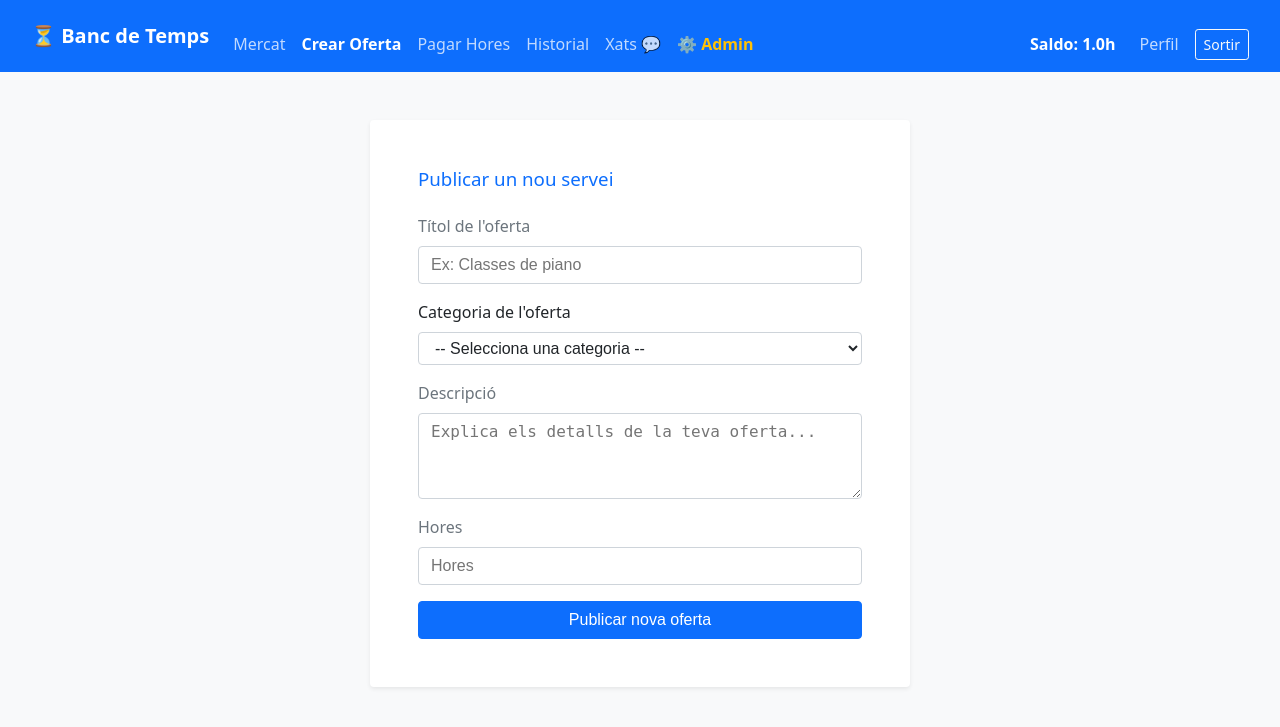
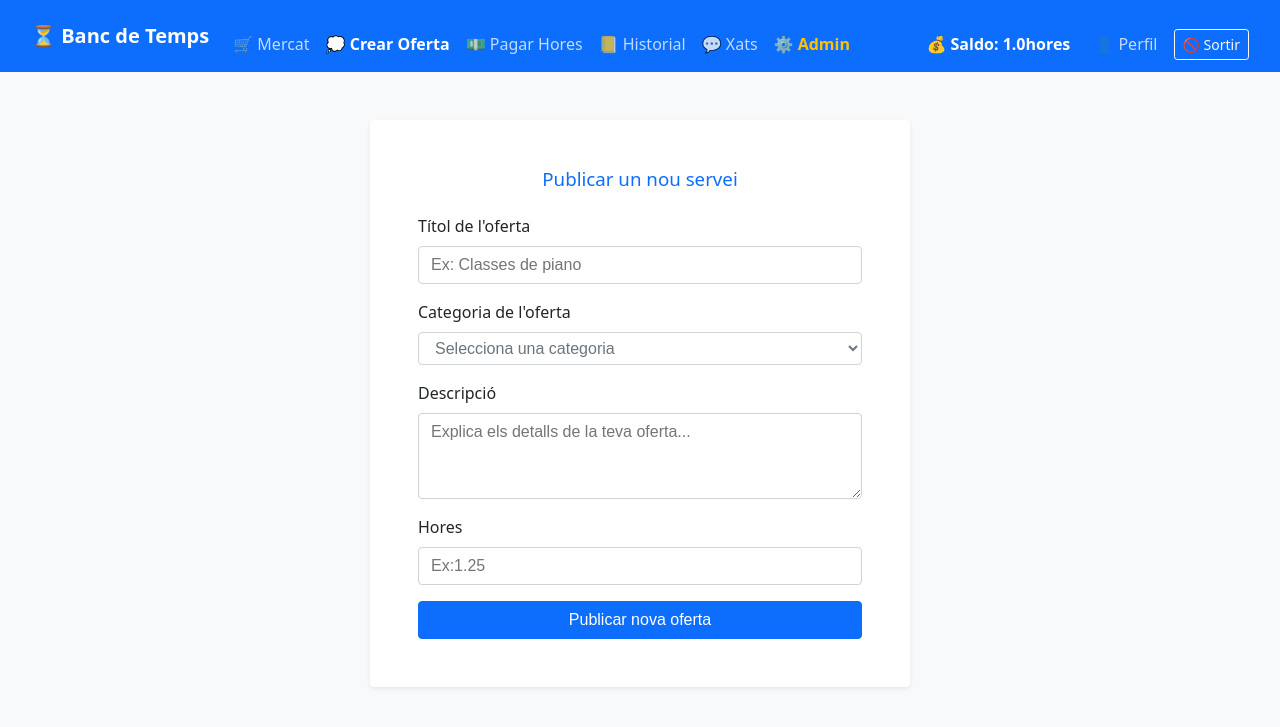
Before and after one commit to arnaufito/banc_de_temps, a Flask app: page /crear_oferta in a window 1280 px wide. Shown: the top 727 px of the page. Run offline with Flask 3, Linux system fonts and the light colour scheme; the visitor is signed in with stand-in values (Sample User, id 1); tables that the repository leaves empty hold one stand-in row (values such as "Sample post").

Commit message:
he modificat coses de estetica i algunes classes de pagar hores i crear oferta

```diff
--- a/static/style.css
+++ b/static/style.css
@@ -58,7 +58,7 @@ h1, h2, h3, h4, h5 { margin-top: 0; margin-bottom: 0.5rem; font-weight: 500; lin
    5. FORMULARIS
 ========================================= */
 .form-label { margin-bottom: 0.5rem; display: inline-block; }
-.form-control, .form-select { display: block; width: 100%; padding: 0.375rem 0.75rem; font-size: 1rem; font-weight: 400; line-height: 1.5; color: #212529; background-color: #fff; background-clip: padding-box; border: 1px solid #ced4da; border-radius: 0.25rem; transition: border-color .15s ease-in-out, box-shadow .15s ease-in-out; }
+.form-control, .form-select { display: block; width: 100%; padding: 0.375rem 0.75rem; font-size: 1rem; font-weight: 400; line-height: 1.5; color: #212529; font-family: Arial, Helvetica, sans-serif; background-color: #fff; background-clip: padding-box; border: 1px solid #ced4da; border-radius: 0.25rem; transition: border-color .15s ease-in-out, box-shadow .15s ease-in-out; }
 .form-control:focus, .form-select:focus { color: #212529; background-color: #fff; border-color: #86b7fe; outline: 0; box-shadow: 0 0 0 0.25rem rgba(13,110,253,.25); }
 .form-control-lg { min-height: calc(1.5em + 1rem + 2px); padding: 0.5rem 1rem; font-size: 1.25rem; border-radius: 0.3rem; }
 .input-group { position: relative; display: flex; flex-wrap: wrap; align-items: stretch; width: 100%; }
--- a/templates/_navbar.html
+++ b/templates/_navbar.html
@@ -4,11 +4,11 @@
         <a class="navbar-brand fw-bold" href="/mercat">⏳ Banc de Temps</a>
 
         <ul class="navbar-nav me-auto">
-            <li class="nav-item"><a class="nav-link {% if actiu == 'mercat' %}active fw-bold{% endif %}" href="/mercat">Mercat</a></li>
-            <li class="nav-item"><a class="nav-link {% if actiu == 'crear' %}active fw-bold{% endif %}" href="/crear_oferta">Crear Oferta</a></li>
-            <li class="nav-item"><a class="nav-link {% if actiu == 'pagar' %}active fw-bold{% endif %}" href="/transferencia">Pagar Hores</a></li>
-            <li class="nav-item"><a class="nav-link {% if actiu == 'historial' %}active fw-bold{% endif %}" href="/historial">Historial</a></li>
-            <li class="nav-item"><a class="nav-link {% if actiu == 'xat' %}active fw-bold{% endif %}" href="/xat">Xats 💬</a></li>
+            <li class="nav-item"><a class="nav-link {% if actiu == 'mercat' %}active fw-bold{% endif %}" href="/mercat">🛒 Mercat</a></li>
+            <li class="nav-item"><a class="nav-link {% if actiu == 'crear' %}active fw-bold{% endif %}" href="/crear_oferta">💭 Crear Oferta</a></li>
+            <li class="nav-item"><a class="nav-link {% if actiu == 'pagar' %}active fw-bold{% endif %}" href="/transferencia">💵 Pagar Hores</a></li>
+            <li class="nav-item"><a class="nav-link {% if actiu == 'historial' %}active fw-bold{% endif %}" href="/historial">📒 Historial</a></li>
+            <li class="nav-item"><a class="nav-link {% if actiu == 'xat' %}active fw-bold{% endif %}" href="/xat">💬 Xats</a></li>
             {% if jo and jo.es_admin %}
             <li class="nav-item"><a class="nav-link text-warning fw-bold" href="/admin">⚙️ Admin</a></li>
             {% endif %}
@@ -16,10 +16,10 @@
 
         <ul class="navbar-nav align-items-center">
             <li class="nav-item me-3">
-                <span class="navbar-text text-white fw-bold">Saldo: {{ saldo }}h</span>
+                <span class="navbar-text text-white fw-bold">💰 Saldo: {{ saldo }}hores</span>
             </li>
-            <li class="nav-item"><a class="nav-link {% if actiu == 'perfil' %}active fw-bold{% endif %}" href="/perfil">Perfil</a></li>
-            <li class="nav-item"><a class="btn btn-outline-light btn-sm ms-2" href="/logout">Sortir</a></li>
+            <li class="nav-item"><a class="nav-link {% if actiu == 'perfil' %}active fw-bold{% endif %}" href="/perfil">👤 Perfil</a></li>
+            <li class="nav-item"><a class="btn btn-outline-light btn-sm ms-2" href="/logout">🚫 Sortir</a></li>
         </ul>
     </div>
 </nav>
--- a/templates/crear_oferta.html
+++ b/templates/crear_oferta.html
@@ -16,7 +16,7 @@
             <div class="col-md-6">
                 <div class="card shadow-sm border-0">
                     <div class="card-body p-5">
-                        <h3 class="text-primary mb-4">Publicar un nou servei</h3>
+                        <h3 class="text-center text-primary mb-4">Publicar un nou servei</h3>
 
                         {% include '_flash.html' %}
 
@@ -25,15 +25,15 @@
 
                             <!-- Títol -->
                             <div class="mb-3">
-                                <label class="form-label text-muted">Títol de l'oferta</label>
+                                <label class="form-label">Títol de l'oferta</label>
                                 <input type="text" name="titol" class="form-control" placeholder="Ex: Classes de piano" value="{{ form.get('titol', '') }}" minlength="3" maxlength="100" required>
                             </div>
 
                             <!-- Categoria -->
                             <div class="mb-3">
                                 <label for="categoria" class="form-label">Categoria de l'oferta</label>
-                                <select class="form-select" name="categoria" id="categoria" required>
-                                    <option value="" {% if not form.get('categoria') %}selected{% endif %} disabled>-- Selecciona una categoria --</option>
+                                <select class="form-select text-muted" name="categoria" id="categoria" required>
+                                    <option value="" {% if not form.get('categoria') %}selected{% endif %} disabled>Selecciona una categoria</option>
                                     {% for valor, text in CATEGORIES %}
                                         <option value="{{ valor }}" {% if form.get('categoria') == valor %}selected{% endif %}>{{ text }}</option>
                                     {% endfor %}
@@ -42,14 +42,14 @@
 
                             <!-- Descripció -->
                             <div class="mb-3">
-                                <label class="form-label text-muted">Descripció</label>
+                                <label class="form-label">Descripció</label>
                                 <textarea name="descripcio" class="form-control" rows="3" placeholder="Explica els detalls de la teva oferta..." minlength="5" maxlength="1000" required>{{ form.get('descripcio', '') }}</textarea>
                             </div>
 
                             <!-- Hores -->
                             <div class="mb-3">
-                                <label class="form-label text-muted">Hores</label>
-                                <input type="number" name="hores" class="form-control" placeholder="Hores" step="0.01" min="0.01" max="50" value="{{ form.get('hores', '') }}" required>
+                                <label class="form-label">Hores</label>
+                                <input type="number" name="hores" class="form-control" placeholder="Ex:1.25" step="0.01" min="0.01" max="50" value="{{ form.get('hores', '') }}" required>
                             </div>
 
                             <button type="submit" class="btn btn-primary w-100">Publicar nova oferta</button>
--- a/templates/transferencia.html
+++ b/templates/transferencia.html
@@ -33,7 +33,7 @@
                                 </div>
                             {% else %}
                                 <div class="mb-3">
-                                    <label class="form-label">Correu del Destinatari (A qui pagues?)</label>
+                                    <label class="form-label">Correu del Destinatari</label>
                                     <input type="email" name="correu_destinatari" class="form-control" placeholder="correu@exemple.cat" value="{{ form.get('correu_destinatari', '') }}" required>
                                 </div>
                             {% endif %}
@@ -44,7 +44,6 @@
                                     <input type="number" name="hores" class="form-control" step="0.01" min="0.01" max="1000" placeholder="Ex: 1.25" value="{{ form.get('hores', '') }}" required>
                                     <span class="input-group-text bg-white">hores</span>
                                 </div>
-                                <small class="text-muted">Pots usar decimals (0.25, 0.5, 1.5...)</small>
                             </div>
 
                             <div class="mb-4">
--- a/templates/xat.html
+++ b/templates/xat.html
@@ -72,7 +72,7 @@
                 {% else %}
                     <!-- Pantalla de benvinguda si no s'ha triat cap xat -->
                     <div class="d-flex flex-column justify-content-center align-items-center h-100 text-muted p-5" style="height: 70vh !important;">
-                        <h4>Selecciona un xat a l'esquerra per començar a parlar 💬</h4>
+                        <h4>Selecciona un xat a l'esquerra per començar a parlar</h4>
                         <p>Parla amb altres usuaris per coordinar els vostres intercanvis de temps.</p>
                     </div>
                 {% endif %}
```
